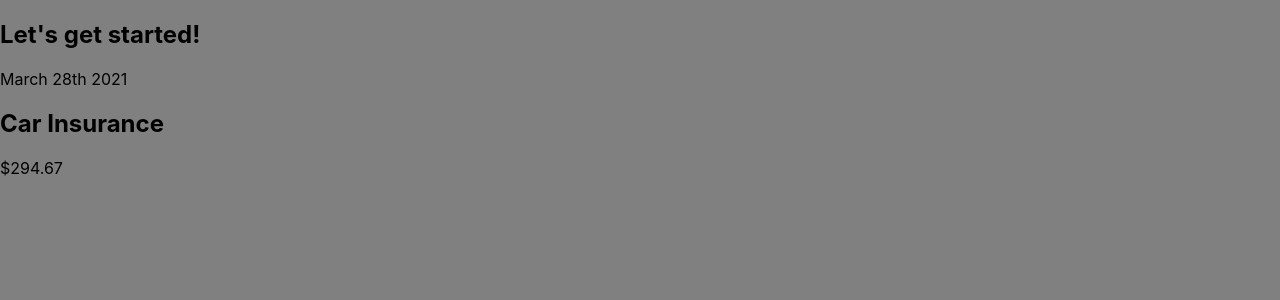
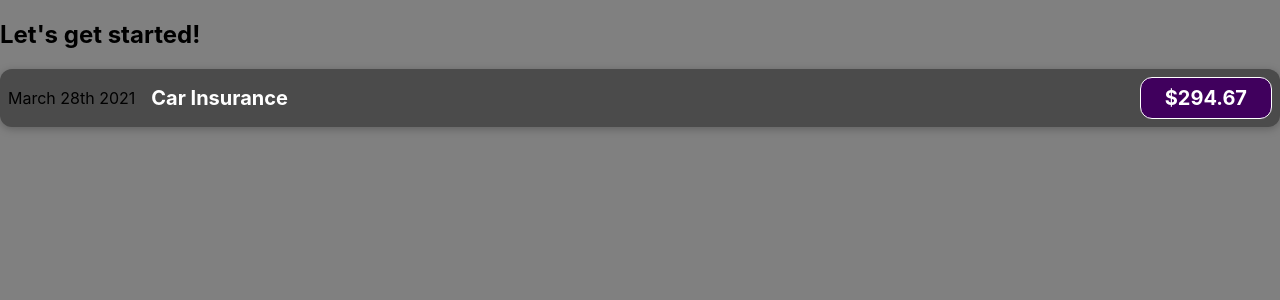
Before and after one commit to kjw-blog/react-complete-guide, a React (Create React App) app: page / in a window 1280 px wide. Shown: the top 300 px of the page. Built offline with nearby package versions, Linux system fonts and the light colour scheme.

Commit message:
Style ) 기본적인 css 입력

```diff
--- /dev/null
+++ b/src/components/ExpenseItem.css
@@ -0,0 +1,56 @@
+.expense-item {
+  display: flex;
+  justify-content: space-between;
+  align-items: center;
+  box-shadow: 0 2px 8px rgba(0, 0, 0, 0.25);
+  padding: 0.5rem;
+  margin: 1rem 0;
+  border-radius: 12px;
+  background-color: #4b4b4b;
+}
+
+.expense-item__description {
+  display: flex;
+  flex-direction: column;
+  gap: 1rem;
+  align-items: flex-end;
+  flex-flow: column-reverse;
+  justify-content: flex-start;
+  flex: 1;
+}
+
+.expense-item h2 {
+  color: #3a3a3a;
+  font-size: 1rem;
+  flex: 1;
+  margin: 0 1rem;
+  color: white;
+}
+
+.expense-item__price {
+  font-size: 1rem;
+  font-weight: bold;
+  color: white;
+  background-color: #40005d;
+  border: 1px solid white;
+  padding: 0.5rem;
+  border-radius: 12px;
+}
+
+@media (min-width: 580px) {
+  .expense-item__description {
+    flex-direction: row;
+    align-items: center;
+    justify-content: flex-start;
+    flex: 1;
+  }
+
+  .expense-item__description h2 {
+    font-size: 1.25rem;
+  }
+
+  .expense-item__price {
+    font-size: 1.25rem;
+    padding: 0.5rem 1.5rem;
+  }
+}
--- a/src/components/ExpenseItem.js
+++ b/src/components/ExpenseItem.js
@@ -1,10 +1,12 @@
+import './ExpenseItem.css';
+
 function ExpenseItem() {
   return (
-    <div>
+    <div className="expense-item">
       <div>March 28th 2021</div>
-      <div>
+      <div className="expense-item__description">
         <h2>Car Insurance</h2>
-        <div>$294.67</div>
+        <div className="expense-item__price">$294.67</div>
       </div>
     </div>
   );
```
Also changed, not shown: memo/section3_리액트 기초 및 실습컴포넌트/7.기본 CSS 스타일 추가.md (added, +11 -0 lines).
